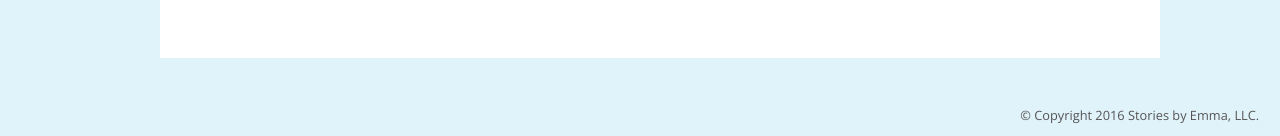
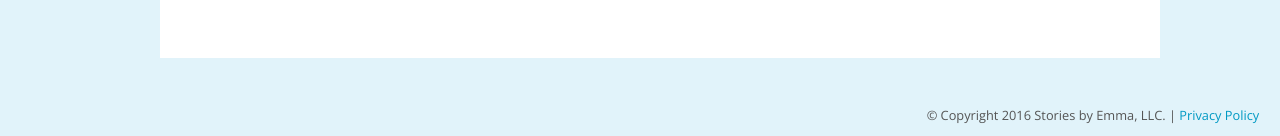
Before and after one commit to emmalepsy/emmalepsy.github.io, a Jekyll site: the page portfolio.html, which Jekyll copies as it is, in a window 1280 px wide. Shown: the part 2157-2293 px from the top of the page. Built offline with Jekyll 4.4.1, drawn with Linux system fonts in a browser that asks for light colours; nearby versions of some CDN libraries; a style sheet for code colours, icons or effects is not loaded.

Commit message:
Update portfolio.html

```diff
--- a/portfolio.html
+++ b/portfolio.html
@@ -211,7 +211,7 @@
   </div>
 
   </div>
-  <div align="right"><p class="holler tiny">© Copyright 2016 Stories by Emma, LLC.</p></div>
+  <div align="right"><p class="holler tiny">© Copyright 2016 Stories by Emma, LLC. | <a href="privacy-policy.html">Privacy Policy</a></p></div>
 </div>
 </body>
 </html>
```
